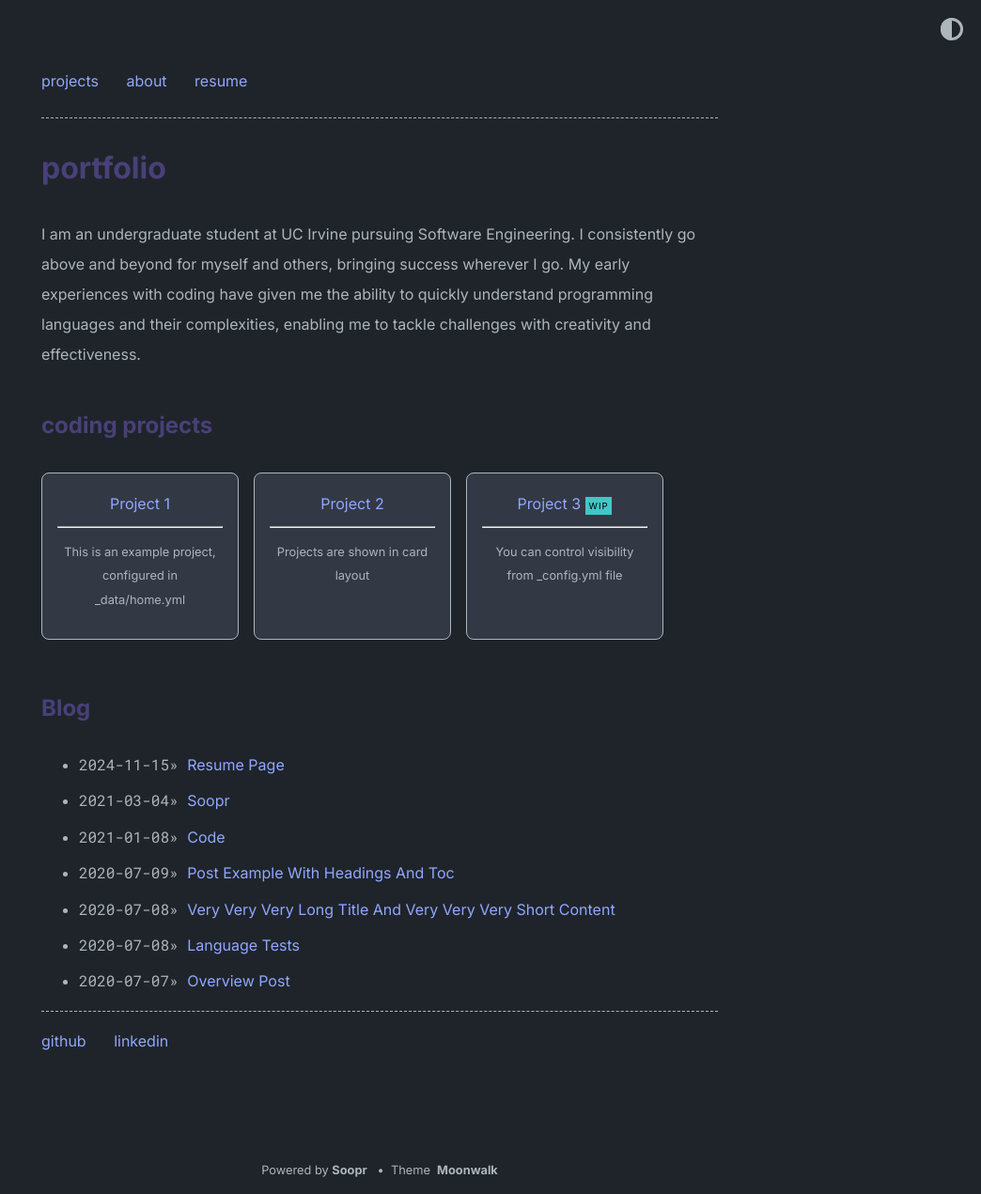
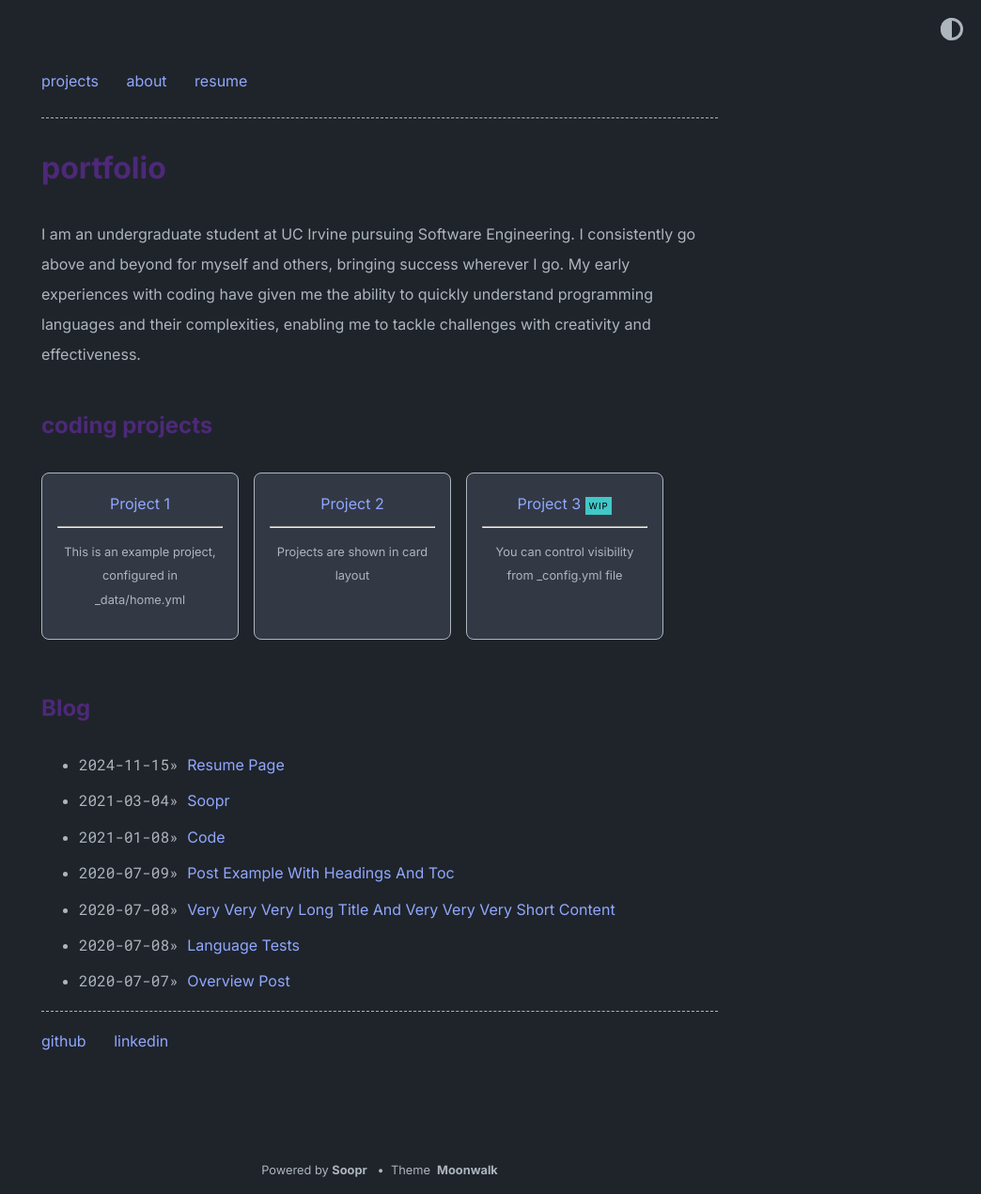
Before and after one commit to jshields06/jshields06.github.io, a Jekyll site: the page built from index.md, in a window 1280 px wide. Shown: the whole page at 94% size, without its empty margins (236-1280 px from the left). Built offline with Jekyll 4.4.1, drawn with Linux system fonts in a browser that asks for light colours.

Commit message:
update color

```diff
--- a/_sass/moonwalk.scss
+++ b/_sass/moonwalk.scss
@@ -79,7 +79,7 @@ img {
 // -------------- THEME SWITCHER -------------- //
 @mixin dark-appearance {
     html, body {
-        --headings: #494079;
+        --headings: #4D2979;
         --links: #91A7FF;
         --highlight: #41C7C7;
         --bg: #1f242A;
```
